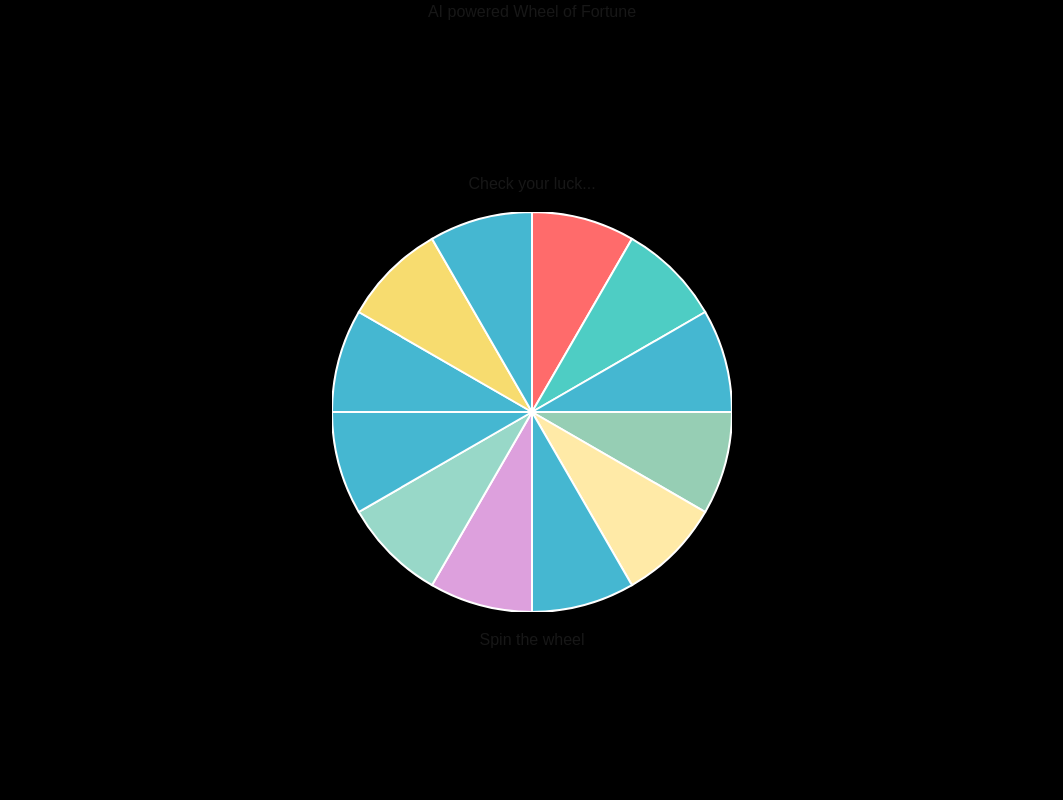
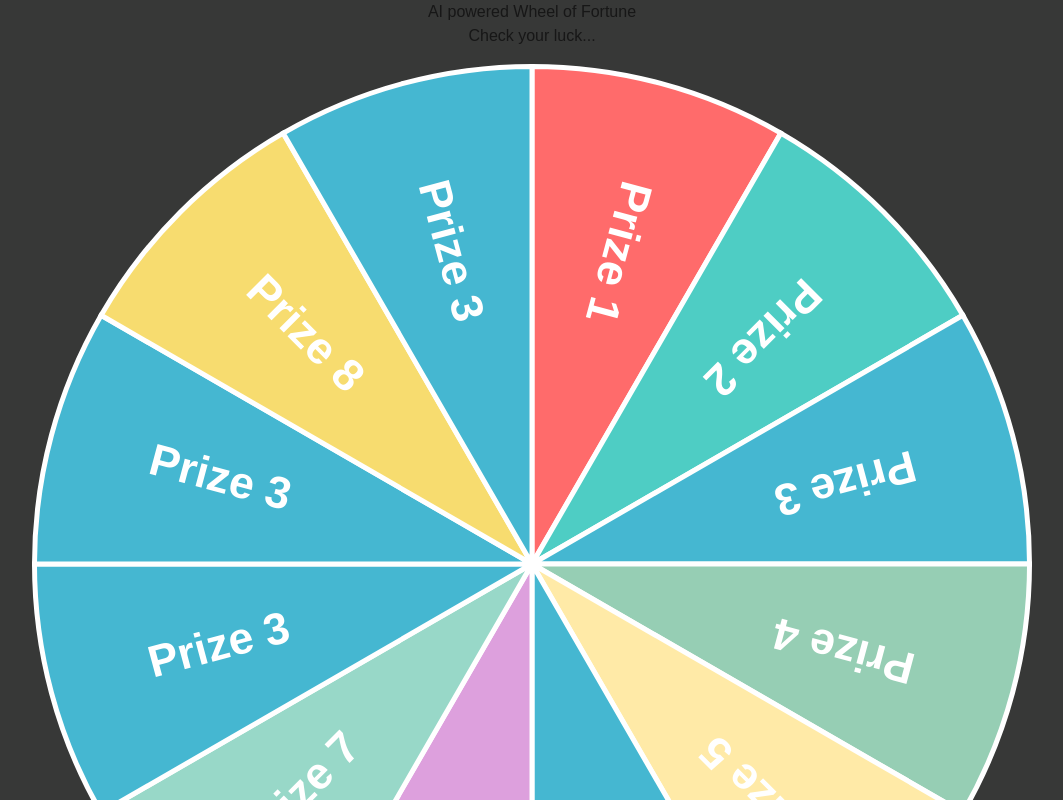
Before and after one commit to Uszczi/ai-wheel-of-fortune, a Next.js app: page / in a window 1280 px wide. Shown: the top 800 px of the page, without its empty margins (108-1171 px from the left). Built offline with nearby package versions, Linux system fonts and the light colour scheme.

Commit message:
✨ add text on wheel

```diff
--- a/app/Wheel.tsx
+++ b/app/Wheel.tsx
@@ -27,19 +27,19 @@ const Wheel = ({ segments = DEFAULT_SEGMENTS }: WheelProps) => {
   const size = radius * 2;
   const center = radius;
 
-  const getCoordinates = (angleInDegrees: number) => {
+  const getCoordinates = (angleInDegrees: number, distance: number) => {
     // Subtract 90 to start at 12 o'clock instead of 3 o'clock
     const angleInRadians = (angleInDegrees - 90) * (Math.PI / 180.0);
 
     return {
-      x: center + radius * Math.cos(angleInRadians),
-      y: center + radius * Math.sin(angleInRadians),
+      x: center + distance * Math.cos(angleInRadians),
+      y: center + distance * Math.sin(angleInRadians),
     };
   };
 
   const getSlicePath = (startAngle: number, endAngle: number) => {
-    const start = getCoordinates(startAngle);
-    const end = getCoordinates(endAngle);
+    const start = getCoordinates(startAngle, center);
+    const end = getCoordinates(endAngle, center);
     const largeArcFlag = endAngle - startAngle <= 180 ? "0" : "1";
 
     return [
@@ -51,21 +51,42 @@ const Wheel = ({ segments = DEFAULT_SEGMENTS }: WheelProps) => {
   };
 
   return (
-    <svg width={size} height={size} viewBox={`0 0 ${size} ${size}`}>
+    <svg
+      width={size * 2.5}
+      height={size * 2.5}
+      viewBox={`-1 -1 ${size + 2} ${size + 2}`}
+    >
       {segments.map((segment, index) => {
         const sliceAngle = 360 / segments.length;
 
         const startAngle = index * sliceAngle;
         const endAngle = startAngle + sliceAngle;
 
+        const midAngle = startAngle + sliceAngle / 2;
+        const textPos = getCoordinates(midAngle, radius * 0.65);
+        const textRotation = midAngle + 90;
+
         return (
+          <g key={index}>
             <path
-            key={index}
               d={getSlicePath(startAngle, endAngle)}
               fill={segment.color}
               stroke="white"
               strokeWidth="2"
             />
+            <text
+              x={textPos.x}
+              y={textPos.y}
+              fill="white"
+              fontSize="18"
+              fontWeight="bold"
+              textAnchor="middle"
+              dominantBaseline="middle"
+              transform={`rotate(${textRotation}, ${textPos.x}, ${textPos.y})`}
+            >
+              {segment.label}
+            </text>
+          </g>
         );
       })}
     </svg>
--- a/app/WheelButton.tsx
+++ b/app/WheelButton.tsx
@@ -1,3 +1,7 @@
 export default function WheelButton() {
-  return <button>Spin the wheel</button>;
+  return (
+    <div className="bg-[#b62304]">
+      <button>Spin the wheel</button>
+    </div>
+  );
 }
--- a/app/page.tsx
+++ b/app/page.tsx
@@ -4,7 +4,7 @@ import WheelTitle from "./WheelTittle";
 
 export default function Home() {
   return (
-    <div className="flex min-h-screen flex-col items-center justify-between bg-black">
+    <div className="flex min-h-screen flex-col items-center justify-between bg-[#373837]">
       <header>
         <h1>AI powered Wheel of Fortune</h1>
       </header>
```
Lines whose indentation alone changed are shown as unchanged.
